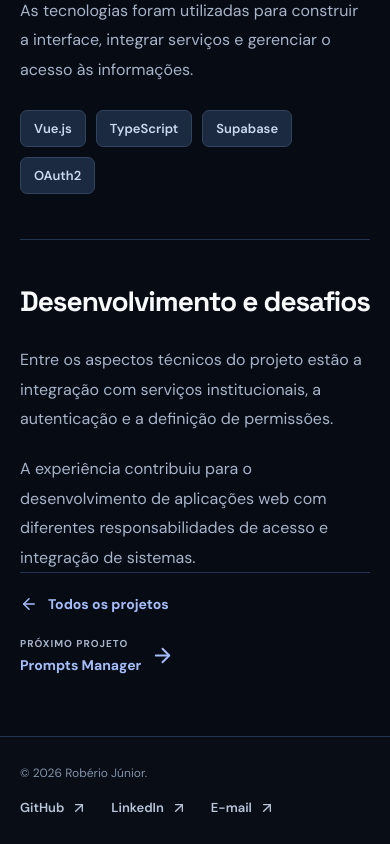
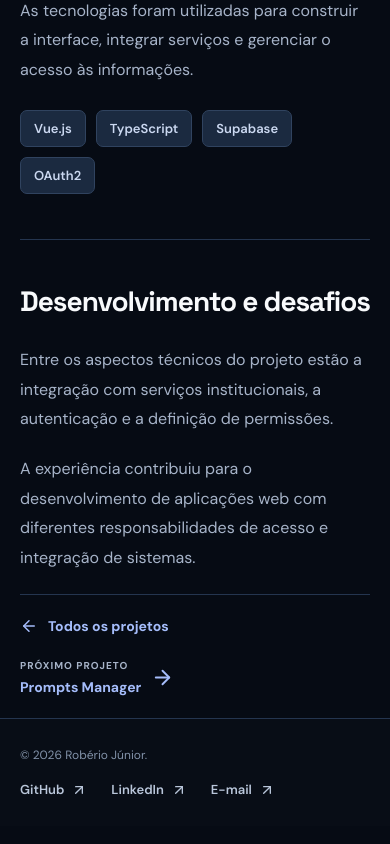
Before and after one commit to roberio-junior/portfolio-roberio, a React (Vite) app: page /projetos/ct-mineral in a window 390 px wide. Shown: the part 2947-3791 px from the top of the page. Built offline with nearby package versions, Linux system fonts and the light colour scheme.

Commit message:
fix: equilibrar espacos na navegacao final dos estudos de caso

```diff
--- a/src/pages/ProjectDetails/styles.module.css
+++ b/src/pages/ProjectDetails/styles.module.css
@@ -2,7 +2,7 @@
 .page {
   overflow-wrap: anywhere;
   min-height: 100vh;
-  padding: 45px 24px 40px;
+  padding: 45px 24px 0;
 
   background:
     radial-gradient(
@@ -379,6 +379,7 @@
   flex-wrap: wrap;
   gap: 24px;
 
+  margin-top: 22px;
   padding: 22px 0;
   border-top: 1px solid var(--color-border);
 }
@@ -433,7 +434,7 @@
 
 @media (max-width: 760px) {
   .page {
-    padding: 30px 20px 40px;
+    padding: 30px 20px 0;
   }
 
   .breadcrumb {
```
